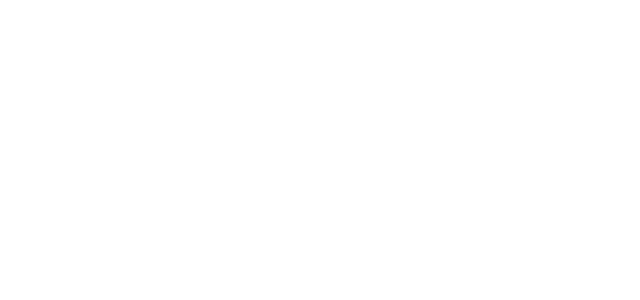
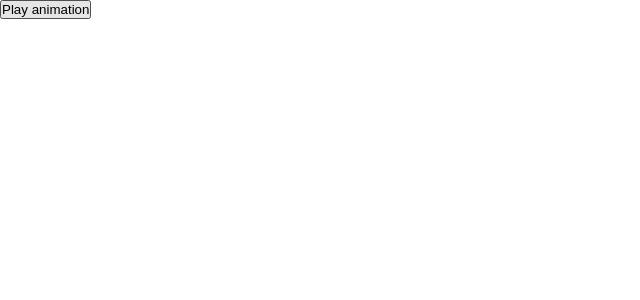
Before and after one commit to phillwt/MelodyRoomInteractiveSpace, a Next.js app: page / in a window 1280 px wide. Shown: the top 300 px of the page, without its empty margins (0-640 px from the left). Built offline with nearby package versions, Linux system fonts and the light colour scheme.

Commit message:
pathing simple

```diff
--- a/app/page.js
+++ b/app/page.js
@@ -1,10 +1,14 @@
+"use client"
+
 import Image from "next/image";
 import styles from "./page.module.css";
 import { useState, useEffect } from "react";
+import Path from "@/components/Path";
 
 export default function Home() {
   return (
     <div>
+      <Path />
     </div>
   );
 }
--- /dev/null
+++ b/components/Path/Path.module.css
@@ -0,0 +1,15 @@
+.arrowSvg {
+  width: 100%;
+  height: 100%;
+  overflow: visible;
+}
+
+.arrowPath {
+  fill: none;
+  stroke: #7c3aed;
+  stroke-width: 3;
+  stroke-linecap: round;
+  stroke-dasharray: 600;
+  stroke-dashoffset: 600;
+
+}
--- /dev/null
+++ b/components/Path/index.jsx
@@ -0,0 +1,37 @@
+"use client"
+import styles from './Path.module.css';
+import { useState } from 'react';
+export default function Path() {
+
+  const [play, setPlay] = useState(false);
+
+  //d="M 100 80 C 100 200, 440 200, 440 325"
+  //M startX, startY, control points, control points, endX, endY
+  /*
+    Control point 1: (100, 200) — pulls the curve near the start point downward (same x as start, 120px below)
+    Control point 2: (440, 200) — pulls the curve near the end point from the left (same y as CP1)
+  */
+  return (
+    <div>
+      <style>
+        {`
+          @keyframes draw {
+            to {
+              stroke-dashoffset: 0;
+            }
+          }`
+        }
+      </style>
+      <button onClick={() => setPlay(!play)}>Play animation</button>
+      <svg className={styles.arrowSvg} viewBox="0 0 500 400">
+        <path
+          className={styles.arrowPath}
+          style={{
+            animation: play ? "draw 1.4s ease forwards" : "none"
+          }}
+          d="M 100 80 C 100 200, 440 200, 440 325"
+        />
+      </svg>
+    </div>
+  );
+}
```
